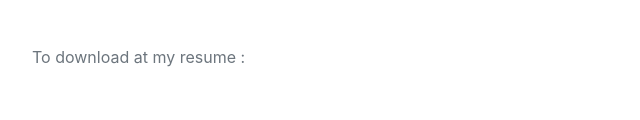
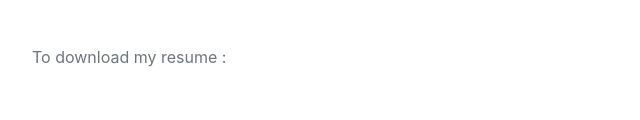
Before and after one commit to camillefch/camillefch-camillefch.github.io, a plain HTML site: page index.html in a window 1280 px wide. Shown: the part 2783-2903 px from the top of the page, 288-928 px from the left. Drawn offline with nearby package versions, Linux system fonts and the light colour scheme; a web font is replaced by a local one.

Commit message:
Update index.html

```diff
--- a/index.html
+++ b/index.html
@@ -106,7 +106,7 @@
                 <div class="resume-section-content">
                     <h2 class="mb-5">Resume</h2>
                     <div class="d-flex flex-column flex-md-row justify-content-between mb-5">
-                        To download at my resume :
+                        To download my resume :
                         <a class="" target="_blank" href="./assets/Resume.pdf"> Resume </a>
                     </div>
 
```
